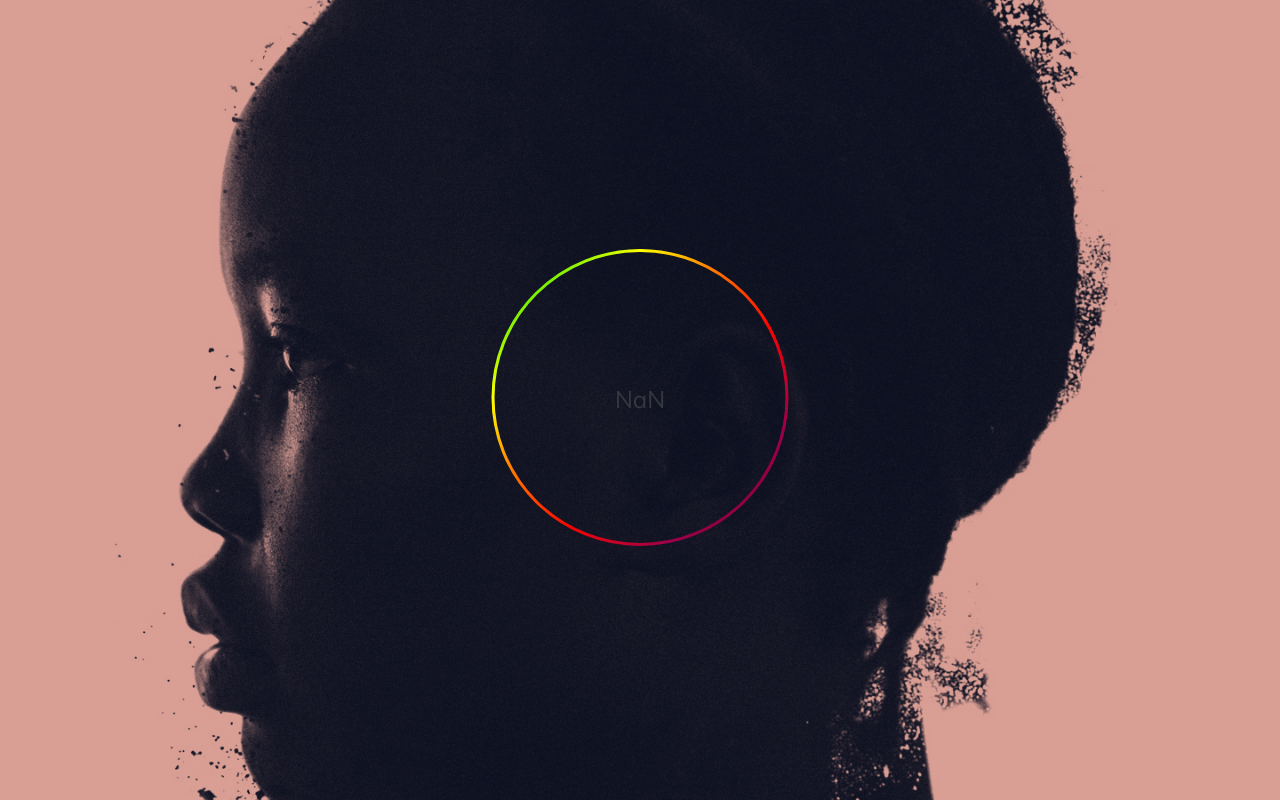
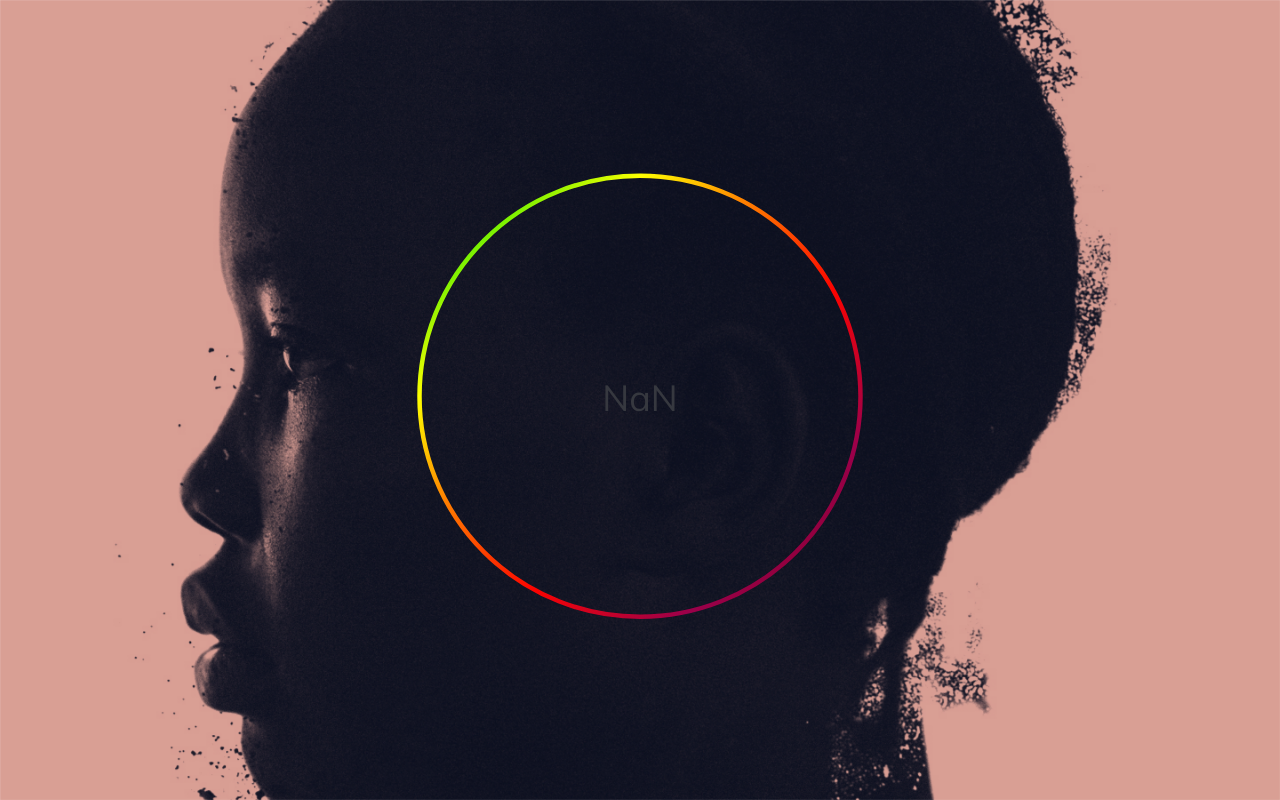
Before and after one commit to renatodamazio/unfpa, a React (Create React App) app: page / in a window 1280 px wide. Shown: the top 800 px of the page. Built offline with nearby package versions, Linux system fonts and the light colour scheme.

Commit message:
Scrolling effect Done

```diff
--- a/src/components/ScrollLoadingComponent/ScrollLoading.js
+++ b/src/components/ScrollLoadingComponent/ScrollLoading.js
@@ -21,8 +21,6 @@ function ScrollLoading() {
 
         setstrokeDashoffset(count)
         setScrool(perc);
-
-
     };
 
     useEffect(() => {
--- a/src/components/ScrollLoadingComponent/ScrollLoading_Styles.scss
+++ b/src/components/ScrollLoadingComponent/ScrollLoading_Styles.scss
@@ -23,6 +23,7 @@
     height: 100%;
     left: 0;
     top: 0;
+    transform: scale(1.5);
     overflow-y: hidden;
 }
 
```
